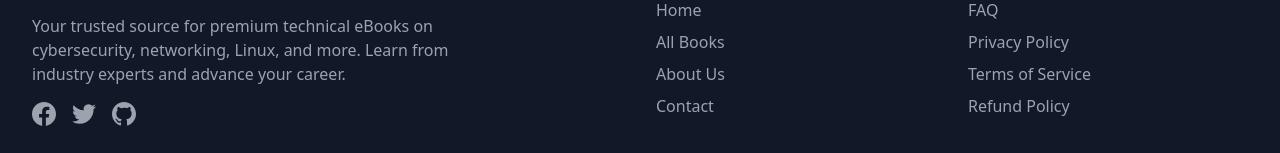
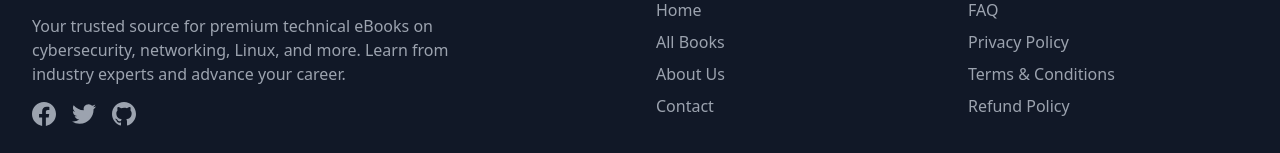
Before and after one commit to MrAlpha00/rpaytest-web, a Next.js app: page / in a window 1280 px wide. Shown: the part 3738-3891 px from the top of the page. Built offline with nearby package versions, Linux system fonts and the light colour scheme.

Commit message:
upadyting footer

```diff
--- a/src/components/Footer.tsx
+++ b/src/components/Footer.tsx
@@ -68,24 +68,24 @@ export default function Footer() {
             <h3 className="font-semibold mb-4">Support</h3>
             <ul className="space-y-2">
               <li>
-                <a href="#" className="text-gray-400 hover:text-white transition-colors">
+                <Link href="/faq" className="text-gray-400 hover:text-white transition-colors">
                   FAQ
-                </a>
+                </Link>
               </li>
               <li>
-                <a href="#" className="text-gray-400 hover:text-white transition-colors">
+                <Link href="/privacy-policy" className="text-gray-400 hover:text-white transition-colors">
                   Privacy Policy
-                </a>
+                </Link>
               </li>
               <li>
-                <a href="#" className="text-gray-400 hover:text-white transition-colors">
-                  Terms of Service
-                </a>
+                <Link href="/terms-and-conditions" className="text-gray-400 hover:text-white transition-colors">
+                  Terms & Conditions
+                </Link>
               </li>
               <li>
-                <a href="#" className="text-gray-400 hover:text-white transition-colors">
+                <Link href="/refund-policy" className="text-gray-400 hover:text-white transition-colors">
                   Refund Policy
-                </a>
+                </Link>
               </li>
             </ul>
           </div>
```
